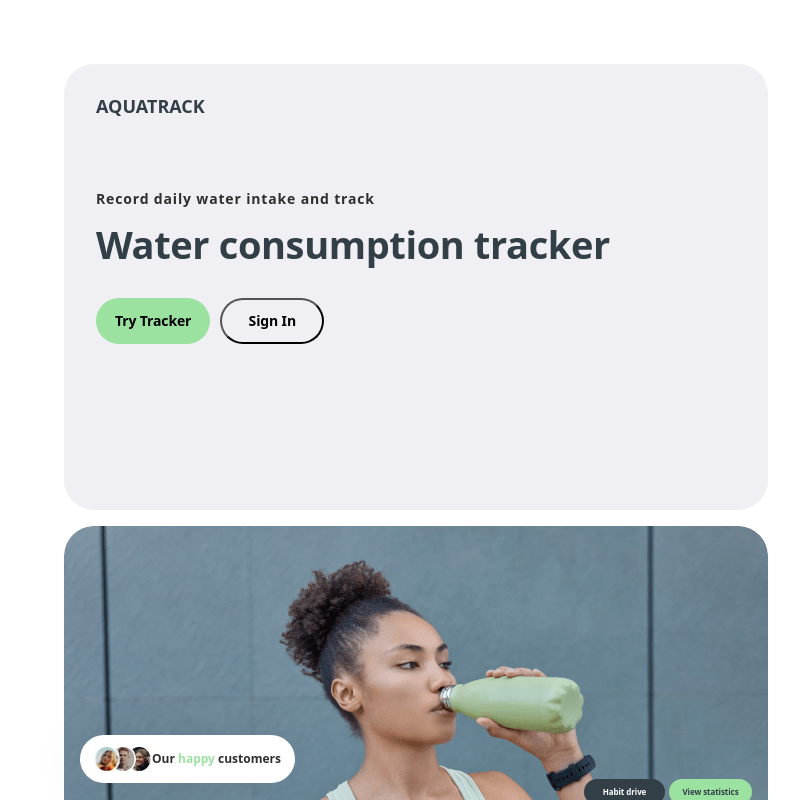
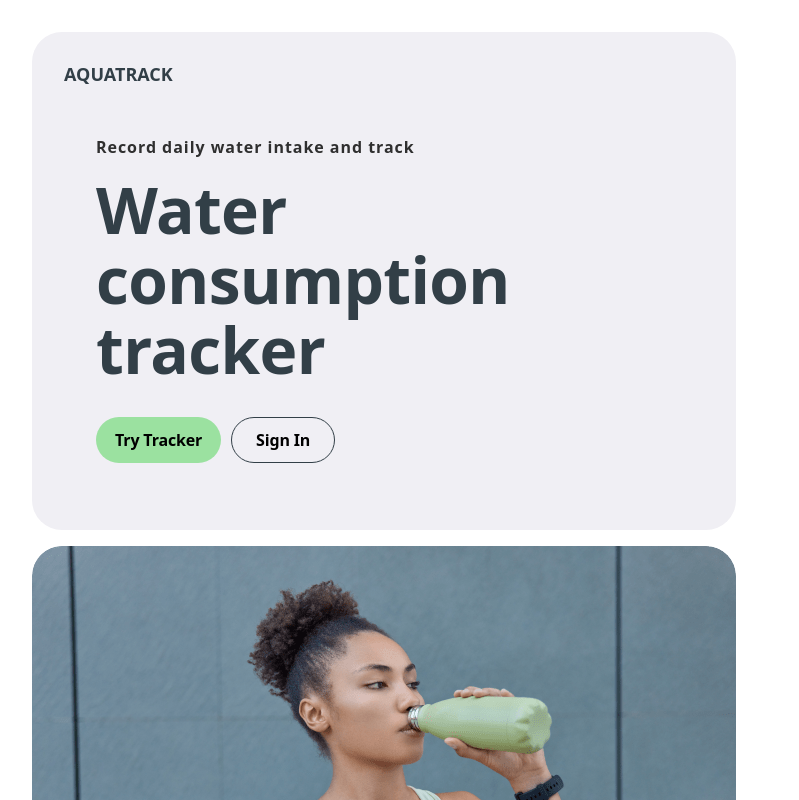
Before and after one commit to Marharyta23/CodeMasters, a React (Vite) app: page / in a window 1280 px wide. Shown: the top 800 px of the page, without its empty margins (256-1055 px from the left). Built offline with nearby package versions, Linux system fonts and the light colour scheme.

Commit message:
add tablet style for home-page

```diff
--- a/src/components/AdvantagesSection/AdvantagesSection.module.css
+++ b/src/components/AdvantagesSection/AdvantagesSection.module.css
@@ -64,6 +64,9 @@
 
   .user3 {
     background-image: url("../../img/HomePage/happy-customer-3-mob-2x-min.png");
+  }
+  .advantageSection {
+    background-image: url("../../img/HomePage/girl-drinks-mob-2x-min.png");
   }
 }
 .advantages_point {
@@ -155,6 +158,7 @@ button {
     max-width: 155px;
   }
 }
+
 /*--Tablet screen*/
 
 @media screen and (min-width: 768px) and (max-width: 1439.98px) {
@@ -163,6 +167,29 @@ button {
     height: 446px;
     border-radius: 30px;
     background-image: url(../../img/HomePage/girl-drinks-tab-1x-min.png);
+    padding: 16px 32px 32px 32px;
+  }
+
+  .advantageWrapper {
+    margin-top: 283px;
+  }
+
+  .customersWrapper {
+    width: 237px;
+    height: 67px;
+  }
+
+  .advatageText {
+    font-size: 15px;
+    font-weight: 700;
+    line-height: 22.4px;
+    letter-spacing: 0%;
+    text-align: right;
+  }
+  @media only screen and (min-resolution: 192dpi) {
+    .advantageSection {
+      background-image: url("../../img/HomePage/girl-drinks-tab-2x-min.png");
+    }
   }
 }
 /*--Desktop screen*/
@@ -178,6 +205,11 @@ button {
     background-image: url(../../img/HomePage/girl-drinks-desc-1x-min.png);
   }
 
+  @media only screen and (min-resolution: 192dpi) {
+    .advantages_main {
+      background-image: url("../../img/HomePage/girl-drinks-desc-2x-min.png");
+    }
+  }
   .advantageWrapper {
     display: flex;
     justify-content: space-between;
@@ -200,7 +232,7 @@ button {
     font-weight: 700;
     line-height: 22.4px;
     letter-spacing: 0%;
-    text-align: left;
+    text-align: right;
   }
 
   .advatageBtnWrappeer {
@@ -231,3 +263,37 @@ button {
     line-height: 12px;
   }
 }
+
+@media screen and (min-width: 768px) {
+  .user1 {
+    background-image: url("../../img/HomePage/happy-customer-1-1x-min.png");
+    width: 47px;
+    height: 47px;
+  }
+
+  .user2 {
+    background-image: url("../../img/HomePage/happy-customer-2-1x-min.png");
+    width: 47px;
+    height: 47px;
+  }
+
+  .user3 {
+    background-image: url("../../img/HomePage/happy-customer-3-1x-min.png");
+    width: 47px;
+    height: 47px;
+  }
+
+  @media only screen and (min-resolution: 192dpi) {
+    .user1 {
+      background-image: url("../../img/HomePage/happy-customer-1-2x-min.png");
+    }
+
+    .user2 {
+      background-image: url("../../img/HomePage/happy-customer-2-2x-min.png");
+    }
+
+    .user3 {
+      background-image: url("../../img/HomePage/happy-customer-3-2x-min.png");
+    }
+  }
+}
--- a/src/components/WelcomeSection/WelcomeSection.module.css
+++ b/src/components/WelcomeSection/WelcomeSection.module.css
@@ -19,14 +19,12 @@
   font-weight: 700;
   letter-spacing: -0.01em;
   text-align: left;
-  margin-bottom: 32px;
+  /* margin-bottom: 32px; */
 }
 .tryBtn {
   background-color: var(--accent);
   margin-right: 10px;
   height: 46px;
-  /* display: flex;
-  flex-direction: row; */
   justify-content: center;
   align-items: center;
   padding: 14px 19px 14px 19px;
@@ -51,6 +49,11 @@
   line-height: 18px;
   letter-spacing: -0.01em;
   text-align: center;
+  border: 1px solid rgb(50, 63, 71);
+}
+.signInBtn:hover {
+  color: var(--accent-hover);
+  border: 1px solid var(--accent-hover);
 }
 
 /*--Tablet screen--*/
@@ -58,8 +61,33 @@
 @media screen and (min-width: 768px) and (max-width: 1439.98px) {
   .welcomeSection {
     width: 704px;
-    height: 446px;
-    padding: 32px;
+    height: 498px;
+    padding: 32px 32px 16px 32px;
+  }
+  .welcomeText {
+    font-size: 16px;
+    line-height: 24px;
+    letter-spacing: 0.06em;
+    text-align: left;
+    padding-left: 32px;
+    margin-top: 50px;
+  }
+  .welcomeHeader {
+    font-size: 64px;
+    line-height: 70px;
+    padding-left: 32px;
+    margin-top: 16px;
+  }
+  .welcomeBtnWrapper {
+    margin-top: 32px;
+    padding-left: 32px;
+    padding-bottom: 50px;
+  }
+  .tryBtn {
+    font-size: 16px;
+  }
+  .signInBtn {
+    font-size: 16px;
   }
 }
 
@@ -78,23 +106,22 @@
     padding-top: 132px;
     padding-bottom: 16px;
     line-height: 24px;
-    letter-spacing: 6%;
+    letter-spacing: 0.06em;
     text-align: left;
+    padding-left: 32px;
   }
 
   .welcomeHeader {
-    /* Desktop_tablet/H1 */
-    color: rgb(50, 63, 71);
-    font-family: Poppins;
     font-size: 80px;
-    font-weight: 700;
     line-height: 76px;
-    letter-spacing: -1%;
+    letter-spacing: -0.01em;
     text-align: left;
+    padding-left: 32px;
   }
   .welcomeBtnWrapper {
     display: flex;
     padding-top: 32px;
+    padding-left: 32px;
   }
   .tryBtn {
     height: 60px;
@@ -103,7 +130,6 @@
     justify-content: center;
     align-items: center;
     padding: 18px 40px 18px 40px;
-    margin: 0px 16px;
     color: rgb(50, 63, 71);
     font-size: 16px;
     font-weight: 700;
@@ -123,7 +149,6 @@
     order: 0;
     flex-grow: 0;
     margin: 0px 16px;
-    border: 1px solid rgb(50, 63, 71);
     font-size: 16px;
     line-height: 24px;
     letter-spacing: -0.01em;
--- a/src/pages/HomePage/HomePage.module.css
+++ b/src/pages/HomePage/HomePage.module.css
@@ -1,17 +1,17 @@
-/* --Mobile styles--*/
+/* --Mobile screen--*/
 
 @media screen and (min-widh: 320px) and (max-width: 767.99px) {
   .HomePageSection {
     height: 780px;
   }
 }
-
+/*--Tablet screen--*/
 @media screen and (min-width: 768px) {
   .HomePageSection {
-    padding: 32px;
+    margin: o auto;
   }
 }
-
+/*--Desktop screen*/
 @media screen and (min-width: 1440px) {
   .HomePageSection {
     display: flex;
```
